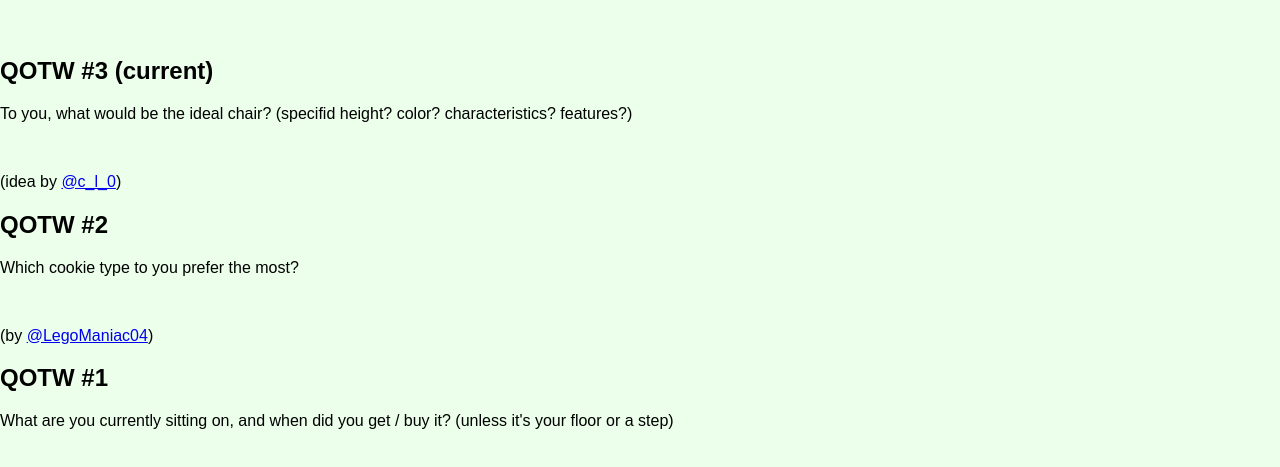
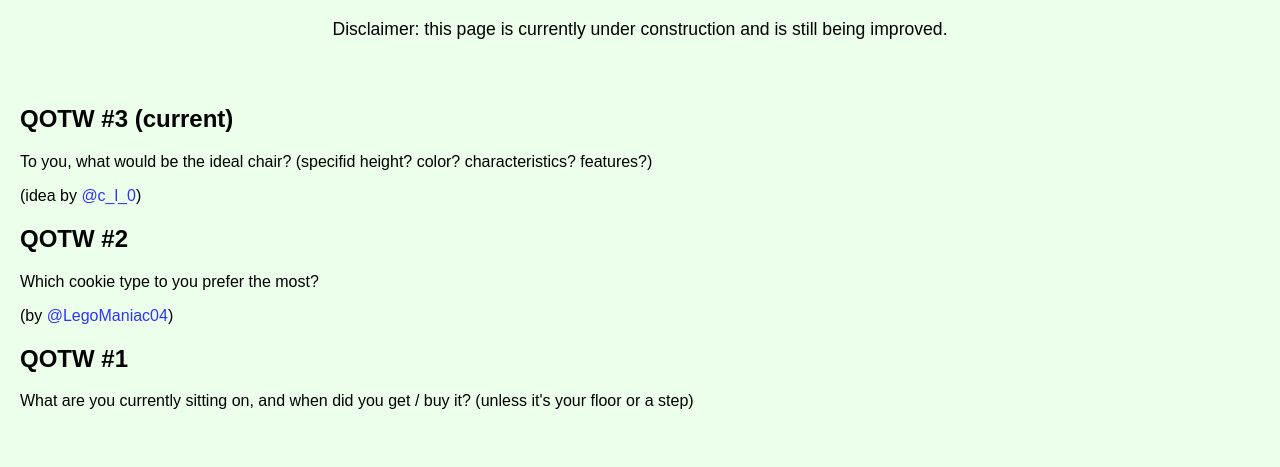
Before and after one commit to NilsTheBest/ChairOfRepublic, a plain HTML site: page Past-QOTWs/index.html in a window 1280 px wide. Shown: the part 215-682 px from the top of the page. Drawn offline with Linux system fonts and the light colour scheme.

Commit message:
Update index.html

```diff
--- a/Past-QOTWs/index.html
+++ b/Past-QOTWs/index.html
@@ -12,17 +12,18 @@
     <embed type="text/html" src="../resources/navbar.html" style="width:100%;">
 
     <h1>Past "Question of The Week"s</h1>
-    <br />
+    <p class="disclaimer">Disclaimer: this page is currently under construction and is still being improved.</p>
+
+    <div class="content">
       <h2 title="August 11th, 2019">QOTW #3 (current)</h2>
         <p>To you, what would be the ideal chair? (specifid height? color? characteristics? features?)</p>
-    <br />
-    <p>(idea by <a href="https://scratch.mit.edu/users/c_l_0/">@c_l_0</a>)</p>
+        <p>(idea by <a href="https://scratch.mit.edu/users/c_l_0/" class="link">@c_l_0</a>)</p>
       <h2 title="August 4th, 2019">QOTW #2</h2>
         <p>Which cookie type to you prefer the most?</p>
-    <br />
-    <p>(by <a href="https://scratch.mit.edu/users/LegoManiac04/">@LegoManiac04</a>)</p>
+        <p>(by <a href="https://scratch.mit.edu/users/LegoManiac04/" class="link">@LegoManiac04</a>)</p>
       <h2 title="July 28th, 2019">QOTW #1</h2>
         <p>What are you currently sitting on, and when did you get / buy it? (unless it's your floor or a step)</p>
+    </div>
 
   </body>
 </html>
```
Lines whose indentation alone changed are shown as unchanged.
